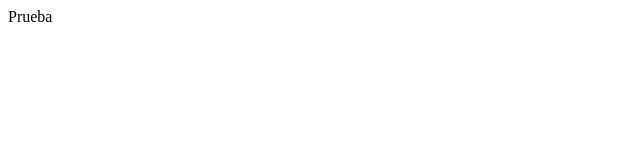
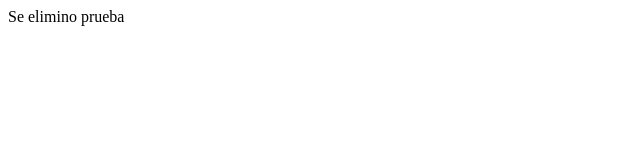
Before and after one commit to EnriqueDamascoAlducin/prueba-git, a plain HTML site: page index.html in a window 1280 px wide. Shown: the full height of the page, 0-640 px from the left. Drawn offline with Linux system fonts and the light colour scheme.

Commit message:
otro mensaje de prueba

```diff
--- a/index.html
+++ b/index.html
@@ -6,6 +6,6 @@
     <title>Prueba</title>
 </head>
 <body>
-    Prueba
+    Se elimino prueba
 </body>
 </html>
```
